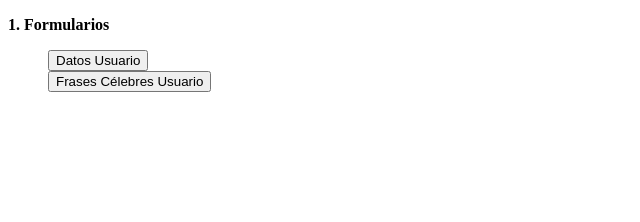
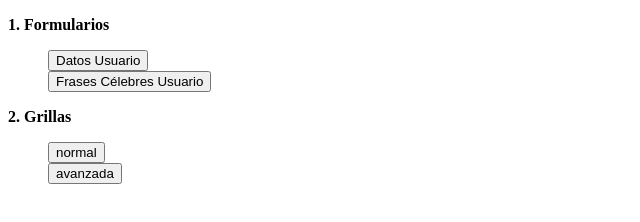
Before and after one commit to JuanDavidSaavedra/Taller2, a plain HTML site: page Lista.html in a window 1280 px wide. Shown: the whole page, without its empty margins (0-640 px from the left). Drawn offline with Linux system fonts and the light colour scheme.

Commit message:
Archivo actualizado final

```diff
--- a/Lista.html
+++ b/Lista.html
@@ -13,6 +13,12 @@
                 <li style="list-style: none;"><input type="button" onclick="location.href='./Frases.html'" value="Frases Célebres Usuario"></li>
             </ul></p>
         </div>
+        <div>
+            <p><strong>2. Grillas</strong><ul>
+                <li style="list-style: none;"><input type="button" onclick="location.href='./Grillas.html'" value="normal"></li>
+                <li style="list-style: none;"><input type="button" onclick="location.href='./GrillasAvanzado.html'" value="avanzada"></li>
+            </ul></p>
+        </div>
     </div>
 </body>
 </html>
```
